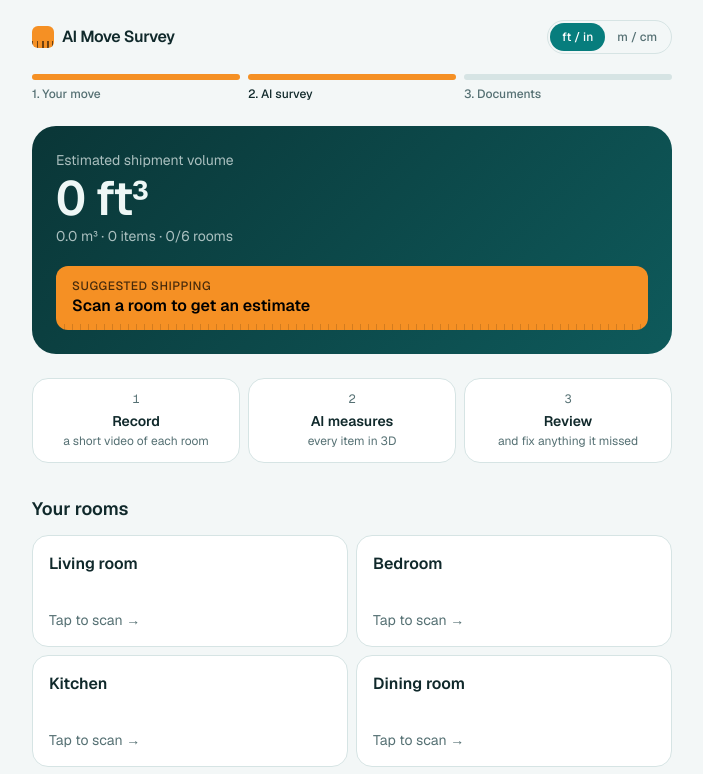
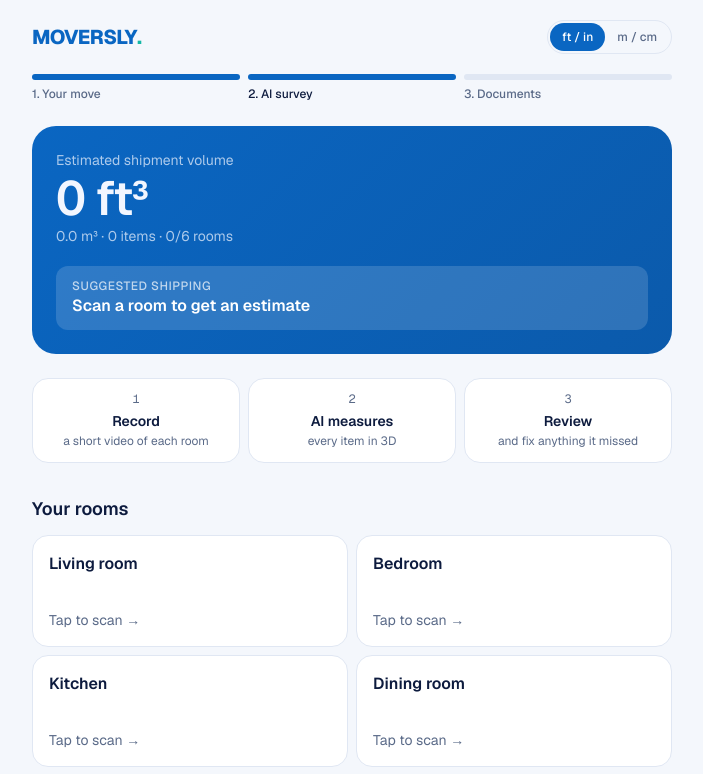
Before and after one commit to tusharjain2001/moversely, a Next.js app in the folder web/: page /survey in a window 1280 px wide. Shown: the top 774 px of the page, without its empty margins (288-991 px from the left). Built offline with nearby package versions, Linux system fonts and the light colour scheme; no server answers.

Commit message:
Blue and white look with the MOVERSLY logo

```diff
--- a/web/src/app/admin/page.tsx
+++ b/web/src/app/admin/page.tsx
@@ -1,7 +1,7 @@
 import type { Metadata } from "next";
 import AdminApp from "@/components/AdminApp";
 
-export const metadata: Metadata = { title: "Leads · AI Move Survey", robots: { index: false, follow: false } };
+export const metadata: Metadata = { title: "Leads · MOVERSLY", robots: { index: false, follow: false } };
 
 export default function AdminPage() {
   return <AdminApp />;
--- a/web/src/app/chat/page.tsx
+++ b/web/src/app/chat/page.tsx
@@ -1,7 +1,7 @@
 import type { Metadata } from "next";
 import ChatApp from "@/components/ChatApp";
 
-export const metadata: Metadata = { title: "Talk to AI · AI Move Survey" };
+export const metadata: Metadata = { title: "Talk to AI · MOVERSLY" };
 
 export default function ChatPage() {
   return <ChatApp />;
--- a/web/src/app/globals.css
+++ b/web/src/app/globals.css
@@ -1,56 +1,31 @@
 @import "tailwindcss";
 
-/* Brand: deep teal with a warm orange highlight (as on the client's
-   moving-to-usa site). */
+/* Brand: blue and white, always light (the client's choice). */
 :root {
-  --paper: #f3f7f7;
+  color-scheme: light;
+  --paper: #f4f7fc;
   --card: #ffffff;
-  --ink: #10292b;
-  --muted: #557073;
-  --line: #d6e4e4;
-  --chip: #e5efef;
-  --primary: #077d7d;
+  --ink: #0d1b3e;
+  --muted: #5a6a88;
+  --line: #e0e7f3;
+  --chip: #edf2fb;
+  --primary: #0a66c2;
   --on-primary: #ffffff;
-  --tape: #f59024; /* highlight orange, also the logo's tape */
-  --accent: #077d7d;
+  --tape: #7ab6f2; /* light-blue highlight */
+  --logo-dot: #14b8a6; /* the teal full stop in the Moversly logo */
+  --accent: #0a66c2;
   --ok: #1f7a3f;
   --ok-bg: #e3f3e8;
   --warn: #8a5a00;
   --warn-bg: #fdf0d2;
   --bad: #b42318;
   --bad-bg: #fde8e6;
-  /* Feature panels stay dark teal in both themes */
-  --night-a: #0a3637;
-  --night-b: #0e5a5b;
-  --on-night: #eef7f6;
-  --glow-a: rgb(8 152 152 / 0.16);
-  --glow-b: rgb(245 144 36 / 0.1);
-}
-
-@media (prefers-color-scheme: dark) {
-  :root {
-    --paper: #0a1617;
-    --card: #102224;
-    --ink: #e7f1f0;
-    --muted: #8ea8a9;
-    --line: #1e3537;
-    --chip: #172c2e;
-    --primary: #19b5b5;
-    --on-primary: #03201f;
-    --tape: #f79a35;
-    --accent: #4fd0cf;
-    --ok: #6fd394;
-    --ok-bg: #16301f;
-    --warn: #f2c35b;
-    --warn-bg: #33280f;
-    --bad: #ff8a80;
-    --bad-bg: #3a1714;
-    --night-a: #0d2e30;
-    --night-b: #11494a;
-    --on-night: #e7f1f0;
-    --glow-a: rgb(25 181 181 / 0.14);
-    --glow-b: rgb(247 154 53 / 0.07);
-  }
+  /* Feature panels: brand blue, barely shaded */
+  --night-a: #0a66c2;
+  --night-b: #0b5aab;
+  --on-night: #f2f6ff;
+  --glow-a: rgb(10 102 194 / 0.13);
+  --glow-b: rgb(122 182 242 / 0.18);
 }
 
 .night-panel {
@@ -90,7 +65,7 @@ html {
     animation: glow-drift 16s ease-in-out infinite alternate;
   }
 
-  /* Hover: cards lift with a soft teal shadow. */
+  /* Hover: cards lift with a soft blue shadow. */
   .lift {
     transition:
       translate 0.4s cubic-bezier(0.16, 1, 0.3, 1),
@@ -99,7 +74,7 @@ html {
   }
   .lift:hover {
     translate: 0 -4px;
-    box-shadow: 0 22px 44px -24px rgb(7 125 125 / 0.45);
+    box-shadow: 0 22px 44px -24px rgb(10 102 194 / 0.4);
     border-color: var(--primary);
   }
 
@@ -236,14 +211,6 @@ input[type="date"]::-webkit-date-and-time-value {
   background-position: bottom;
 }
 
-.tape-mark {
-  display: inline-block;
-  width: 22px;
-  height: 22px;
-  border-radius: 6px;
-  background: var(--tape)
-    repeating-linear-gradient(90deg, rgb(0 0 0 / 0.55) 0 1.5px, transparent 1.5px 5px) bottom / 100% 7px no-repeat;
-}
 
 /* Google Places suggestions under the "Moving to" field */
 .pac-container {
--- a/web/src/app/layout.tsx
+++ b/web/src/app/layout.tsx
@@ -13,7 +13,7 @@ const geistMono = Geist_Mono({
 });
 
 export const metadata: Metadata = {
-  title: "AI Move Survey",
+  title: "MOVERSLY",
   description:
     "Record each room on your phone. AI measures your furniture, estimates your shipment volume and lists the customs documents for your route.",
 };
@@ -22,10 +22,7 @@ export const viewport: Viewport = {
   width: "device-width",
   initialScale: 1,
   viewportFit: "cover",
-  themeColor: [
-    { media: "(prefers-color-scheme: light)", color: "#f3f7f7" },
-    { media: "(prefers-color-scheme: dark)", color: "#0a1617" },
-  ],
+  themeColor: "#f4f7fc",
 };
 
 export default function RootLayout({ children }: LayoutProps<"/">) {
--- a/web/src/app/page.tsx
+++ b/web/src/app/page.tsx
@@ -16,6 +16,7 @@ import type { ReactNode } from "react";
 import Link from "next/link";
 import MoveForm from "@/components/MoveForm";
 import { COUNTRIES } from "@/lib/countries";
+import Logo from "@/components/Logo";
 
 const NAV = [
   { href: "#how", label: "How it works" },
@@ -67,8 +68,7 @@ export default function Home() {
       <header className="sticky top-0 z-20 border-b border-[var(--line)] bg-[var(--paper)]/85 backdrop-blur">
         <div className="mx-auto flex h-16 max-w-6xl items-center justify-between px-4 sm:px-6">
           <Link href="/" className="flex items-center gap-2">
-            <span className="tape-mark" aria-hidden />
-            <span className="font-semibold tracking-tight">AI Move Survey</span>
+            <Logo />
           </Link>
           <nav className="hidden items-center gap-8 text-sm text-[var(--muted)] md:flex">
             {NAV.map((n) => (
@@ -144,7 +144,7 @@ export default function Home() {
             <span className="absolute left-[18px] top-2 h-[calc(100%-6rem)] w-px bg-[var(--line)] md:left-0 md:top-[18px] md:h-px md:w-full" aria-hidden />
             {STEPS.map((s, i) => (
               <li key={s.title} className="reveal group relative grid grid-cols-[auto_1fr] gap-4 md:block">
-                <span className="relative flex h-9 w-9 items-center justify-center rounded-full bg-[var(--tape)] font-mono text-sm font-semibold text-black ring-4 ring-[var(--paper)] transition duration-300 group-hover:scale-110">
+                <span className="relative flex h-9 w-9 items-center justify-center rounded-full bg-[var(--primary)] font-mono text-sm font-semibold text-white ring-4 ring-[var(--paper)] transition duration-300 group-hover:scale-110">
                   {i + 1}
                 </span>
                 <div className="md:mt-6">
@@ -159,20 +159,30 @@ export default function Home() {
         <section className="mx-auto max-w-6xl px-4 pb-20 sm:px-6 md:pb-28">
           <h2 className="reveal max-w-[20ch] text-3xl font-semibold tracking-tight sm:text-4xl">No home visit. No tape measure. No guesswork.</h2>
           <div className="mt-10 grid gap-3 md:grid-cols-6">
-            <div className="reveal lift sheen group flex min-h-64 flex-col justify-between rounded-3xl night-panel p-7 text-[var(--on-night)] md:col-span-4">
-              <Cube size={32} weight="duotone" className="transition duration-500 group-hover:rotate-[20deg] group-hover:scale-110" />
-              <div>
+            <div className="reveal lift sheen group relative flex min-h-64 flex-col justify-between overflow-hidden rounded-3xl bg-[var(--primary)] p-7 text-white md:col-span-4">
+              <Cube
+                size={220}
+                weight="thin"
+                aria-hidden
+                className="pointer-events-none absolute -bottom-10 -right-6 opacity-15 transition duration-700 group-hover:rotate-[12deg]"
+              />
+              <span className="flex h-12 w-12 items-center justify-center rounded-2xl bg-white/15">
+                <Cube size={28} weight="duotone" className="transition duration-500 group-hover:rotate-[20deg] group-hover:scale-110" />
+              </span>
+              <div className="relative">
                 <h3 className="text-2xl font-semibold tracking-tight">Measured in 3D, not guessed</h3>
-                <p className="mt-2 max-w-[48ch] opacity-70">
+                <p className="mt-2 max-w-[48ch] text-white/80">
                   The AI finds each piece of furniture, works out how far away it is, and measures its length, width and height.
                 </p>
               </div>
             </div>
-            <div className="reveal lift tape group flex flex-col justify-between rounded-3xl bg-[var(--tape)] p-7 text-black md:col-span-2">
-              <DeviceMobile size={32} weight="duotone" className="transition duration-300 group-hover:-rotate-12 group-hover:scale-110" />
+            <div className="reveal lift group flex flex-col justify-between rounded-3xl border border-[var(--line)] bg-[var(--chip)] p-7 md:col-span-2">
+              <span className="flex h-12 w-12 items-center justify-center rounded-2xl bg-[var(--primary)] text-white">
+                <DeviceMobile size={28} weight="duotone" className="transition duration-300 group-hover:-rotate-12 group-hover:scale-110" />
+              </span>
               <div className="mt-10">
                 <h3 className="text-xl font-semibold tracking-tight">No app to install</h3>
-                <p className="mt-2 text-black/70">Works in the browser on any iPhone or Android.</p>
+                <p className="mt-2 text-[var(--muted)]">Works in the browser on any iPhone or Android.</p>
               </div>
             </div>
             <Tile icon={<PencilSimple size={28} weight="duotone" />} title="You stay in control">
@@ -242,7 +252,7 @@ export default function Home() {
             </div>
             <a
               href="#start"
-              className="btn-accent group inline-flex shrink-0 items-center gap-2 rounded-full bg-[var(--tape)] px-6 py-3.5 font-semibold text-black"
+              className="btn-accent group inline-flex shrink-0 items-center gap-2 rounded-full bg-white px-6 py-3.5 font-semibold text-[var(--primary)]"
             >
               Get started <ArrowRight size={18} weight="bold" className="transition-transform group-hover:translate-x-1" />
             </a>
@@ -253,8 +263,7 @@ export default function Home() {
       <footer className="border-t border-[var(--line)]">
         <div className="mx-auto flex max-w-6xl flex-col gap-4 px-4 py-10 text-sm text-[var(--muted)] sm:px-6 md:flex-row md:justify-between">
           <div className="flex items-center gap-2 text-[var(--ink)]">
-            <span className="tape-mark" aria-hidden />
-            <span className="font-semibold tracking-tight">AI Move Survey</span>
+            <Logo />
           </div>
           <p className="max-w-[70ch] text-xs leading-relaxed">
             Sizes are AI estimates. Customs summaries are based on the FIDI Customs Guides and are for information only. We
--- a/web/src/components/AdminApp.tsx
+++ b/web/src/components/AdminApp.tsx
@@ -6,6 +6,7 @@ import { type FormEvent, useCallback, useEffect, useState } from "react";
 import { countryBySlug } from "@/lib/countries";
 import { type Lead, adminLead, adminLeads } from "@/lib/crm";
 import { MOVE_TYPES, useIsClient } from "@/lib/move";
+import Logo from "@/components/Logo";
 
 const PW_KEY = "ai-room-survey:admin";
 
@@ -89,8 +90,7 @@ function Admin() {
     <div className="mx-auto w-full max-w-6xl px-4 pb-16 pt-[max(1.25rem,env(safe-area-inset-top))] sm:px-6">
       <header className="flex flex-wrap items-center justify-between gap-3">
         <Link href="/" className="flex items-center gap-2">
-          <span className="tape-mark" aria-hidden />
-          <span className="font-semibold tracking-tight">AI Move Survey</span>
+          <Logo />
           <span className="rounded-full bg-[var(--chip)] px-2 py-0.5 text-xs font-medium text-[var(--muted)]">Team</span>
         </Link>
         <div className="flex gap-2">
--- /dev/null
+++ b/web/src/components/Logo.tsx
@@ -0,0 +1,8 @@
+/** Moversly wordmark: the name in brand blue with a teal full stop, as in the client's design. */
+export default function Logo({ className = "" }: { className?: string }) {
+  return (
+    <span className={`text-xl font-extrabold tracking-tight text-[var(--primary)] ${className}`}>
+      MOVERSLY<span className="text-[var(--logo-dot)]">.</span>
+    </span>
+  );
+}
--- a/web/src/components/MoveSummary.tsx
+++ b/web/src/components/MoveSummary.tsx
@@ -90,7 +90,7 @@ function Summary({ move, from, to }: { move: MoveDetails; from: Country; to: Cou
               item{itemCount === 1 ? "" : "s"}
             </p>
           </div>
-          <div className="tape self-start rounded-xl bg-[var(--tape)] px-4 py-3 text-black">
+          <div className="self-start rounded-xl bg-white/15 px-4 py-3 text-white">
             <p className="text-xs font-medium uppercase tracking-wider opacity-70">Suggested shipping</p>
             <p className="font-semibold">{shippingGuide(total)}</p>
           </div>
--- a/web/src/components/RoomSheet.tsx
+++ b/web/src/components/RoomSheet.tsx
@@ -75,7 +75,7 @@ export default function RoomSheet({ room, units, survey, onClose }: Props) {
               onClick={() => setCamera(true)}
               className="flex w-full items-center gap-4 rounded-2xl bg-[var(--primary)] p-5 text-left text-[var(--on-primary)]"
             >
-              <span className="flex h-12 w-12 shrink-0 items-center justify-center rounded-full bg-[var(--tape)] text-2xl text-black">
+              <span className="flex h-12 w-12 shrink-0 items-center justify-center rounded-full bg-[var(--chip)] text-2xl text-[var(--primary)]">
                 ●
               </span>
               <span>
@@ -205,8 +205,8 @@ function Progress({ room }: { room: Room }) {
         <p className="font-semibold">{uploading ? "Uploading video" : room.stage || "Analysing"}</p>
         <p className="font-mono text-sm tabular-nums text-[var(--muted)]">{Math.round(pct)}%</p>
       </div>
-      <div className="tape mt-3 h-3 overflow-hidden rounded-full bg-[var(--chip)]">
-        <div className="h-full rounded-full bg-[var(--tape)] transition-[width] duration-700" style={{ width: `${pct}%` }} />
+      <div className="mt-3 h-3 overflow-hidden rounded-full bg-[var(--chip)]">
+        <div className="h-full rounded-full bg-[var(--primary)] transition-[width] duration-700" style={{ width: `${pct}%` }} />
       </div>
       <p className="mt-3 text-sm text-[var(--muted)]">
         {uploading
--- a/web/src/components/StepHeader.tsx
+++ b/web/src/components/StepHeader.tsx
@@ -1,5 +1,6 @@
 import Link from "next/link";
 import type { ReactNode } from "react";
+import Logo from "@/components/Logo";
 
 const STEPS = [
   { href: "/", label: "Your move" },
@@ -13,15 +14,14 @@ export default function StepHeader({ step, right }: { step: 0 | 1 | 2; right?: R
     <header className="print:hidden">
       <div className="flex items-center justify-between">
         <Link href="/" className="flex items-center gap-2">
-          <span className="tape-mark" aria-hidden />
-          <span className="font-semibold tracking-tight">AI Move Survey</span>
+          <Logo />
         </Link>
         {right}
       </div>
       <ol className="mt-5 grid grid-cols-3 gap-2 text-xs">
         {STEPS.map((s, i) => (
           <li key={s.href}>
-            <span className={`block h-1.5 rounded-full ${i <= step ? "bg-[var(--tape)]" : "bg-[var(--line)]"}`} />
+            <span className={`block h-1.5 rounded-full ${i <= step ? "bg-[var(--primary)]" : "bg-[var(--line)]"}`} />
             <span className={`mt-1.5 block font-medium ${i === step ? "" : "text-[var(--muted)]"}`}>
               {i + 1}. {s.label}
             </span>
--- a/web/src/components/SurveyApp.tsx
+++ b/web/src/components/SurveyApp.tsx
@@ -61,7 +61,7 @@ function Survey() {
           {units === "imperial" ? `${total.toFixed(1)} m³` : `${Math.round(total * M3_TO_FT3).toLocaleString()} ft³`} ·{" "}
           {itemCount} item{itemCount === 1 ? "" : "s"} · {scanned}/{rooms.length} rooms
         </p>
-        <div className="tape mt-5 rounded-xl bg-[var(--tape)] px-4 py-3 text-black">
+        <div className="mt-5 rounded-xl bg-white/15 px-4 py-3 text-white">
           <p className="text-xs font-medium uppercase tracking-wider opacity-70">Suggested shipping</p>
           <p className="font-semibold">{shippingGuide(total)}</p>
         </div>
```
